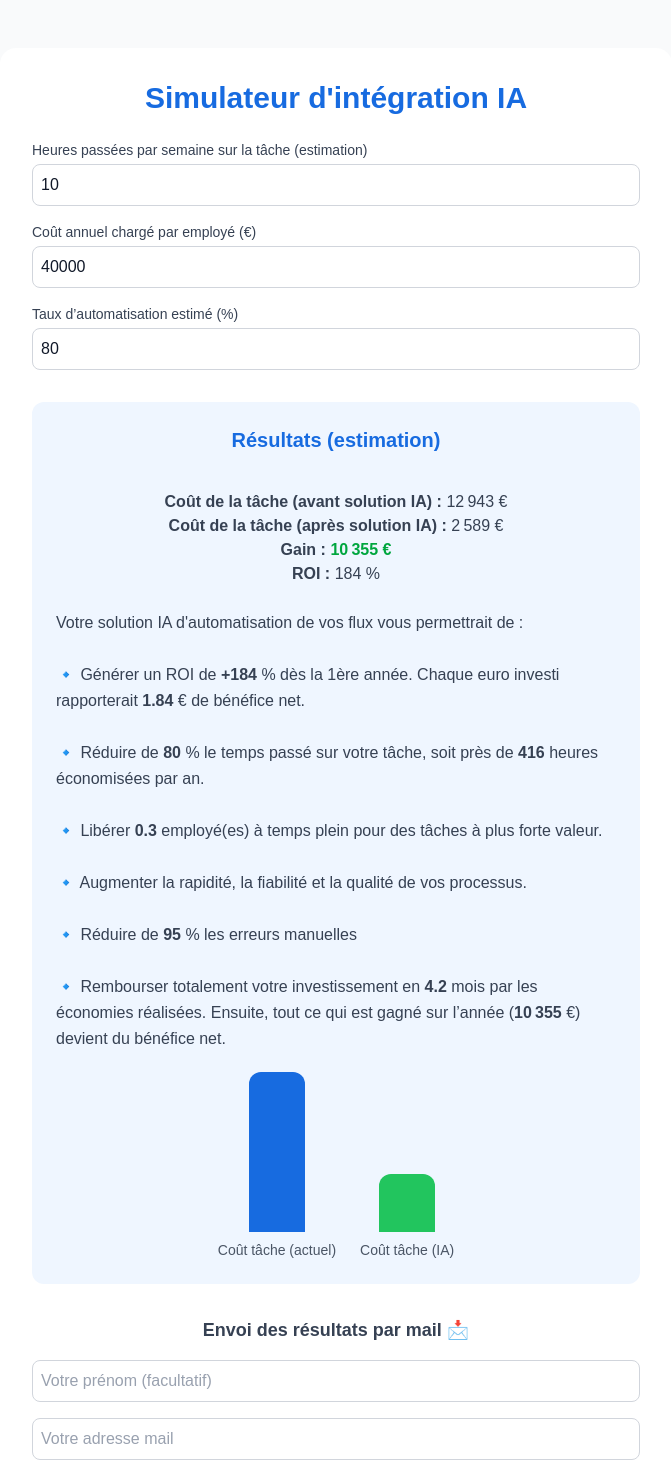
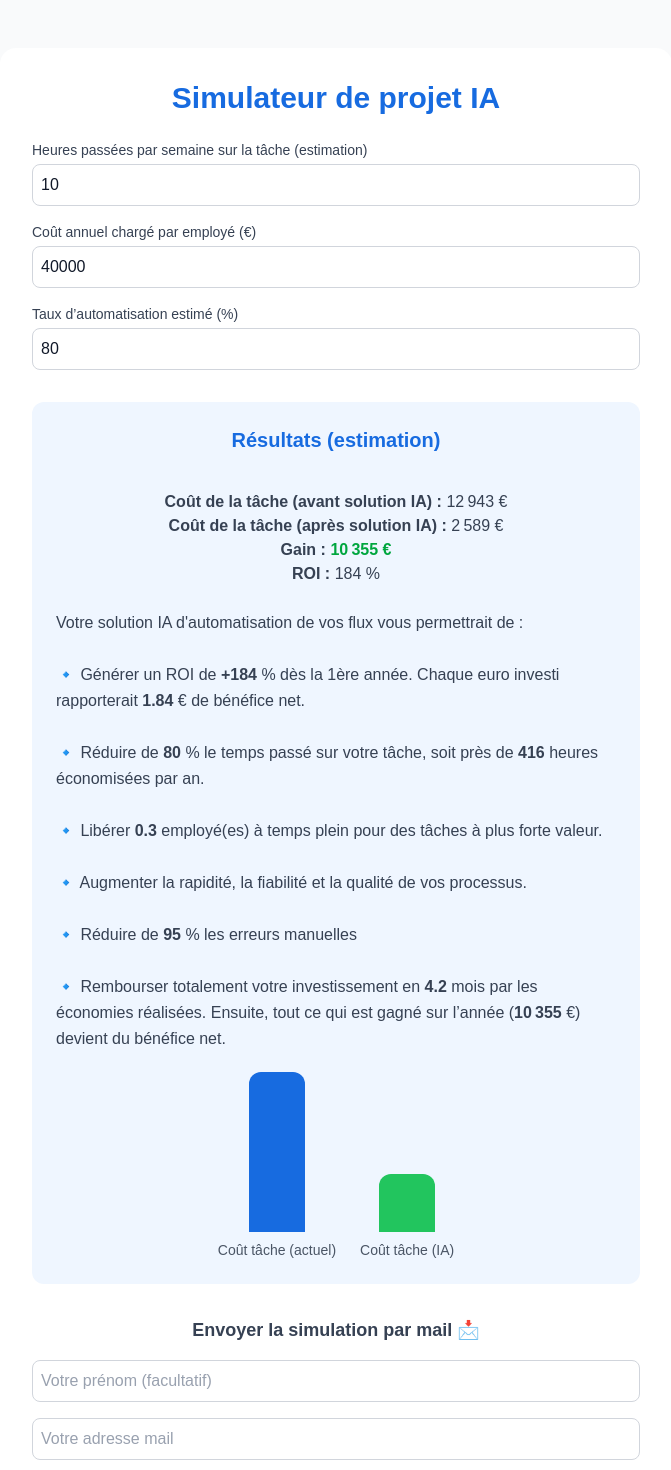
Before and after one commit to Liverstone999/ia-qelium, a Next.js app: page /simulateur in a window 1280 px wide. Shown: the top 1470 px of the page, without its empty margins (304-975 px from the left). Built offline with nearby package versions, Linux system fonts and the light colour scheme.

Commit message:
Modifications simulateur : mise à jour page.tsx

```diff
--- a/app/simulateur/page.tsx
+++ b/app/simulateur/page.tsx
@@ -61,7 +61,7 @@ export default function Simulateur() {
     <div className="min-h-screen bg-gray-50 flex flex-col items-center justify-center px-4 py-12">
       <div className="max-w-2xl w-full bg-white shadow-xl rounded-2xl p-8">
         <h1 className="text-3xl font-bold text-center text-[#176be0] mb-6">
-          Simulateur d'intégration IA
+          Simulateur de projet IA
         </h1>
 
         {/* Formulaire principal */}
@@ -129,7 +129,7 @@ export default function Simulateur() {
           {!submitted ? (
             <form onSubmit={handleSubmit} className="space-y-4">
               <h3 className="text-lg font-semibold text-gray-700">
-                Envoi des résultats par mail  📩
+                Envoyer la simulation par mail  📩
               </h3>
               <input
                 type="text"
```
